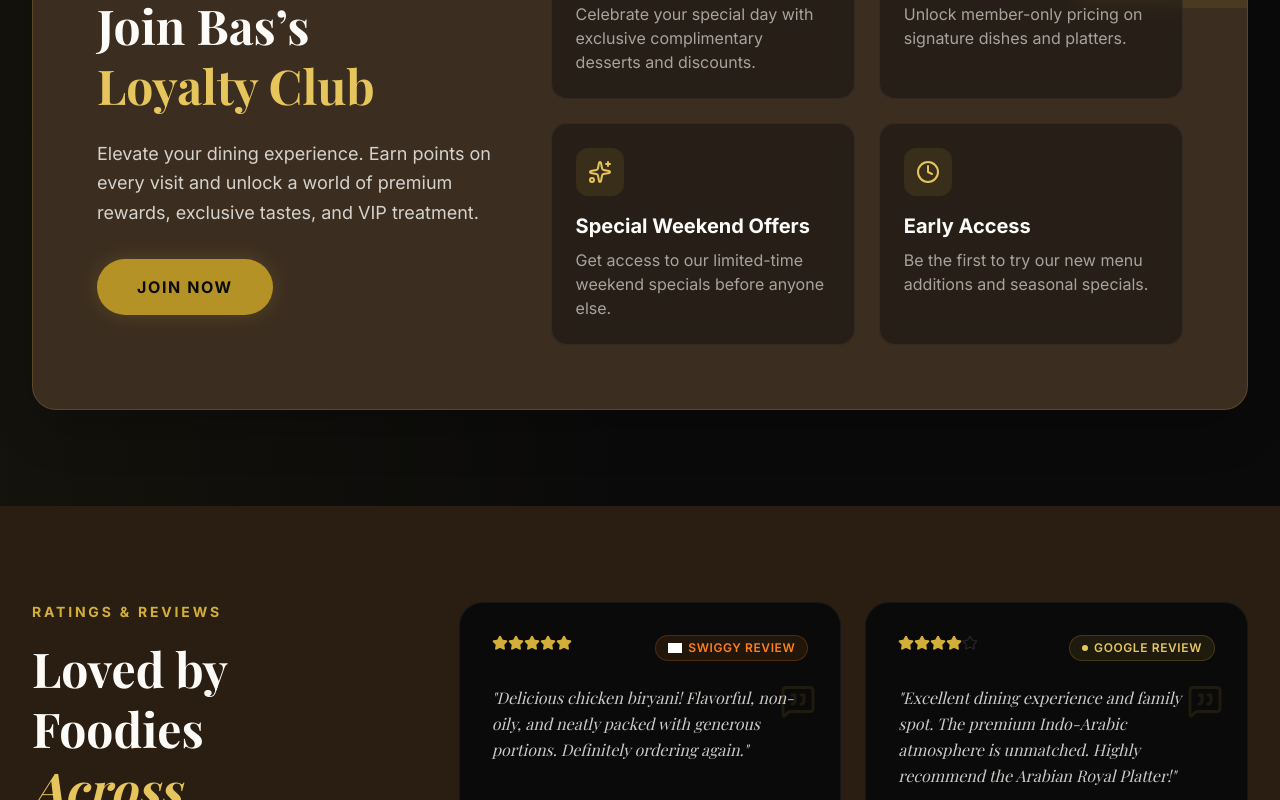
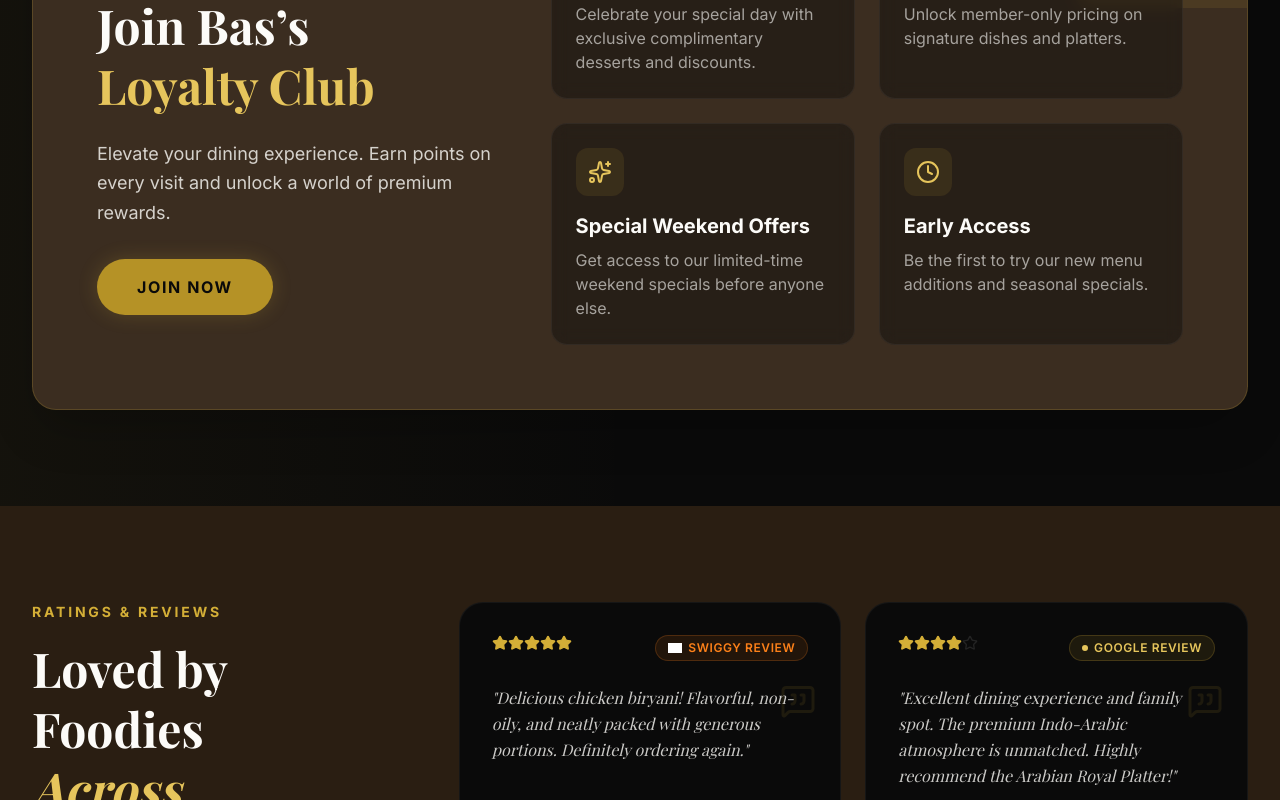
Before and after one commit to vaishnu13/baes, a Next.js app: page / in a window 1280 px wide. Shown: the part 1900-2700 px from the top of the page. Built offline with nearby package versions, Linux system fonts and the light colour scheme; grey boxes are pictures that could not be loaded; a web font is replaced by a local one.

Commit message:
Remove exclusive tastes, VIP treatment and footer Indo-Arabic text

```diff
--- a/src/components/Footer.tsx
+++ b/src/components/Footer.tsx
@@ -18,7 +18,7 @@ export default function Footer() {
               </div>
             </Link>
             <p className="text-cream/60 leading-relaxed mt-4 max-w-xs">
-              Bae&apos;s Food Central. Experience the finest Indo-Arabic dining in Gajuwaka.
+              Bae&apos;s Food Central. Experience the finest dining in Gajuwaka.
             </p>
           </div>
 
--- a/src/components/Loyalty.tsx
+++ b/src/components/Loyalty.tsx
@@ -37,7 +37,7 @@ export default function Loyalty() {
                   Join Bas’s <br/> <span className="text-gold-400">Loyalty Club</span>
                 </h2>
                 <p className="text-cream/80 text-lg mb-8 leading-relaxed">
-                  Elevate your dining experience. Earn points on every visit and unlock a world of premium rewards, exclusive tastes, and VIP treatment.
+                  Elevate your dining experience. Earn points on every visit and unlock a world of premium rewards.
                 </p>
                 <a
                   href="https://loyalty-form-alpha.vercel.app"
```
